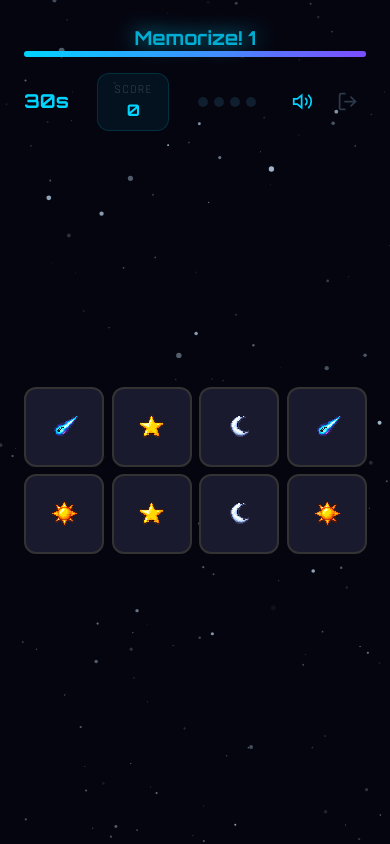
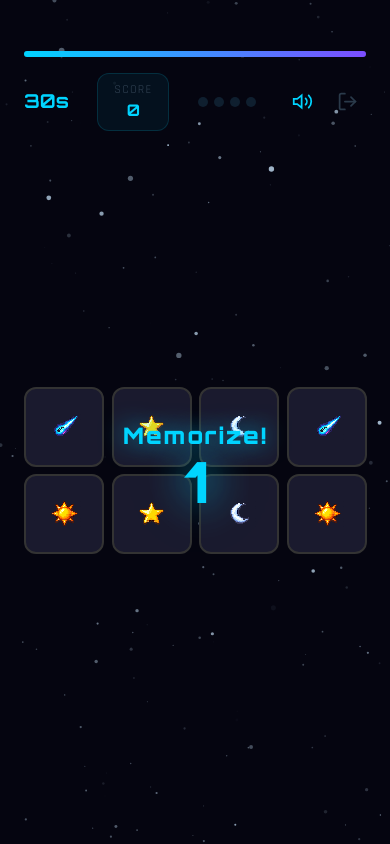
Before and after one commit to Danielroxs/cosmic-memory-game, a React (Vite) app: page / in a window 390 px wide. Both pictures are taken after a click on the button "START GAME". Built offline with nearby package versions, Linux system fonts and the light colour scheme.

Commit message:
feat: responsive layout across all screens

```diff
--- a/src/components/GameScreen.jsx
+++ b/src/components/GameScreen.jsx
@@ -55,9 +55,28 @@ export default function GameScreen({ onWin, onLose, onMenu }) {
 
   const matchCount = cards.filter(c => c.isMatched).length
 
+  const [displayScore, setDisplayScore] = useState(0)
+  const displayScoreRef = useRef(0)
+
   const mutedRef  = useRef(muted)
   const comboRef  = useRef(combo)
   const scoreRef  = useRef(score)
+
+  useEffect(() => {
+    const start = displayScoreRef.current
+    const diff = score - start
+    if (diff <= 0) return
+    const steps = 16
+    let step = 0
+    const id = setInterval(() => {
+      step++
+      const val = step >= steps ? score : Math.round(start + (diff * step) / steps)
+      displayScoreRef.current = val
+      setDisplayScore(val)
+      if (step >= steps) clearInterval(id)
+    }, 350 / steps)
+    return () => clearInterval(id)
+  }, [score])
 
   useEffect(() => { mutedRef.current = muted }, [muted])
   useEffect(() => { comboRef.current = combo }, [combo])
@@ -90,7 +109,7 @@ export default function GameScreen({ onWin, onLose, onMenu }) {
   }, [muted])
 
   useEffect(() => {
-    if (phase !== 'playing' || timeUp || modal) return
+    if (phase !== 'playing' || timeUp) return
     const id = setInterval(() => {
       setTimer(prev => {
         const next = prev - 1
@@ -100,7 +119,7 @@ export default function GameScreen({ onWin, onLose, onMenu }) {
       })
     }, 1000)
     return () => clearInterval(id)
-  }, [phase, timeUp, modal])
+  }, [phase, timeUp])
 
   useEffect(() => {
     if (timeUp) {
@@ -183,19 +202,6 @@ export default function GameScreen({ onWin, onLose, onMenu }) {
     >
       <StarField />
 
-      {phase === 'peek' && (
-        <div className="absolute inset-x-0 z-20 flex justify-center pointer-events-none" style={{ top: 'clamp(12px, 3vh, 24px)' }}>
-          <p className="font-display font-bold" style={{
-            fontSize: 'clamp(1.2rem, 3vw, 1.8rem)',
-            color: '#00d4ff',
-            textShadow: '0 0 20px #00d4ff',
-            animation: 'peekPulse 0.8s ease-in-out infinite',
-          }}>
-            Memorize! {peekCount}
-          </p>
-        </div>
-      )}
-
       <div
         className="relative z-10 w-full flex flex-col px-6"
         style={{ paddingTop: 'clamp(40px, 6vh, 70px)', maxWidth: '800px', margin: '0 auto', width: '100%' }}
@@ -214,7 +220,7 @@ export default function GameScreen({ onWin, onLose, onMenu }) {
           <div className="text-center px-4 py-2 rounded-xl" style={{ background: 'rgba(0,212,255,0.06)', border: '1px solid rgba(0,212,255,0.15)' }}>
             <p className="font-body text-xs tracking-widest uppercase" style={{ color: '#334455' }}>Score</p>
             <p className="font-display font-bold tabular-nums" style={{ fontSize: 'clamp(1rem, 2.5vw, 1.4rem)', color: '#00d4ff' }}>
-              {score.toLocaleString()}
+              {displayScore.toLocaleString()}
             </p>
           </div>
 
@@ -264,6 +270,29 @@ export default function GameScreen({ onWin, onLose, onMenu }) {
         </div>
       </div>
 
+      {phase === 'peek' && peekCount > 0 && (
+        <div key={peekCount} className="absolute inset-x-0 flex justify-center pointer-events-none z-30" style={{ top: '55%', transform: 'translateY(-50%)' }}>
+          <div style={{ animation: 'peekToast 0.95s ease-out forwards', textAlign: 'center' }}>
+            <p className="font-display font-black" style={{
+              fontSize: 'clamp(1.4rem, 4vw, 2rem)',
+              color: '#00d4ff',
+              textShadow: '0 0 24px #00d4ffbb',
+              letterSpacing: '0.08em',
+            }}>
+              Memorize!
+            </p>
+            <p className="font-display font-black" style={{
+              fontSize: 'clamp(3.5rem, 10vw, 5rem)',
+              color: '#00d4ff',
+              textShadow: '0 0 40px #00d4ff, 0 0 80px #00d4ff55',
+              lineHeight: 1,
+            }}>
+              {peekCount}
+            </p>
+          </div>
+        </div>
+      )}
+
       {comboToast && (
         <div className="absolute inset-x-0 flex justify-center pointer-events-none z-30" style={{ top: '40%' }}>
           <div style={{ animation: 'comboToast 1.2s ease-out forwards' }}>
@@ -280,9 +309,12 @@ export default function GameScreen({ onWin, onLose, onMenu }) {
       {modal && <Modal type={modal} />}
 
       <style>{`
-        @keyframes peekPulse {
-          0%, 100% { opacity: 1; }
-          50%       { opacity: 0.5; }
+        @keyframes peekToast {
+          0%   { opacity: 0; transform: scale(0.5); }
+          12%  { opacity: 1; transform: scale(1.2); }
+          28%  { transform: scale(1); }
+          68%  { opacity: 1; transform: scale(1); }
+          100% { opacity: 0; transform: scale(0.85); }
         }
         @keyframes comboToast {
           0%   { opacity: 0; transform: translateY(10px) scale(0.8); }
--- a/src/components/IntroScreen.jsx
+++ b/src/components/IntroScreen.jsx
@@ -11,8 +11,8 @@ export default function IntroScreen({ onStart }) {
 
   return (
     <div
-      className="relative w-full h-screen flex flex-col items-center justify-center gap-8 overflow-hidden"
-      style={{ background: '#050510' }}
+      className="relative w-full h-screen flex flex-col items-center justify-center overflow-hidden"
+      style={{ background: '#050510', gap: 'clamp(2.5rem, 8vh, 5.5rem)' }}
     >
       <StarField />
 
@@ -25,15 +25,16 @@ export default function IntroScreen({ onStart }) {
           transition: 'opacity 0.9s cubic-bezier(0.22,1,0.36,1), transform 0.9s cubic-bezier(0.22,1,0.36,1)',
         }}
       >
-        <div className="flex items-center justify-center gap-2 mb-5 select-none flex-wrap">
+        <div className="flex items-center justify-center select-none flex-wrap"
+          style={{ gap: 'clamp(1rem, 4vw, 3rem)', marginBottom: 'clamp(1.5rem, 4vh, 3rem)' }}>
           {['/cards/star.webp', '/cards/moon.webp', '/cards/sun.webp', '/cards/comet.webp'].map((src, i) => (
             <img
               key={i}
               src={src}
               alt=""
               style={{
-                width: 'clamp(60px, 18vw, 110px)',
-                height: 'clamp(60px, 18vw, 110px)',
+                width: 'clamp(72px, 14vw, 140px)',
+                height: 'clamp(72px, 14vw, 140px)',
                 imageRendering: 'pixelated',
                 animation: `starTwinkle 2.2s ease-in-out ${i * 0.3}s infinite`,
               }}
@@ -44,7 +45,7 @@ export default function IntroScreen({ onStart }) {
         <h1
           className="font-display font-black tracking-widest uppercase mb-1"
           style={{
-            fontSize: 'clamp(2rem, 12vw, 4.5rem)',
+            fontSize: 'clamp(2.5rem, 11vw, 6rem)',
             background: 'linear-gradient(135deg, #00d4ff 0%, #ffffff 35%, #7c4dff 65%, #00d4ff 100%)',
             backgroundSize: '200% auto',
             WebkitBackgroundClip: 'text',
@@ -59,7 +60,7 @@ export default function IntroScreen({ onStart }) {
         <h2
           className="font-display font-bold uppercase"
           style={{
-            fontSize: 'clamp(0.7rem, 3vw, 1.4rem)',
+            fontSize: 'clamp(0.85rem, 2.5vw, 1.6rem)',
             color: '#556677',
             letterSpacing: '0.55em',
           }}
```
